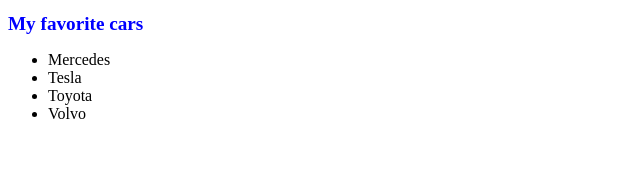
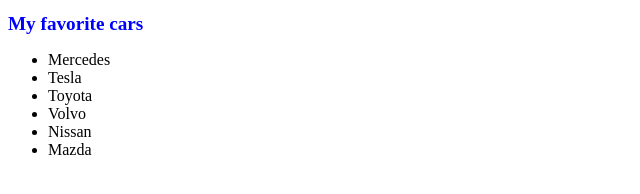
Before and after one commit to htezc/Test102, a plain HTML site: page index.html in a window 1280 px wide. Shown: the whole page, without its empty margins (0-640 px from the left). Drawn offline with Linux system fonts and the light colour scheme.

Commit message:
Nissan from husnu

```diff
--- a/index.html
+++ b/index.html
@@ -15,6 +15,8 @@
     <li>Toyota</li>
 
     <li>Volvo</li>
+    <li>Nissan</li>
+    <li>Mazda</li>
   </ul>
 </body>
 </html>
```
